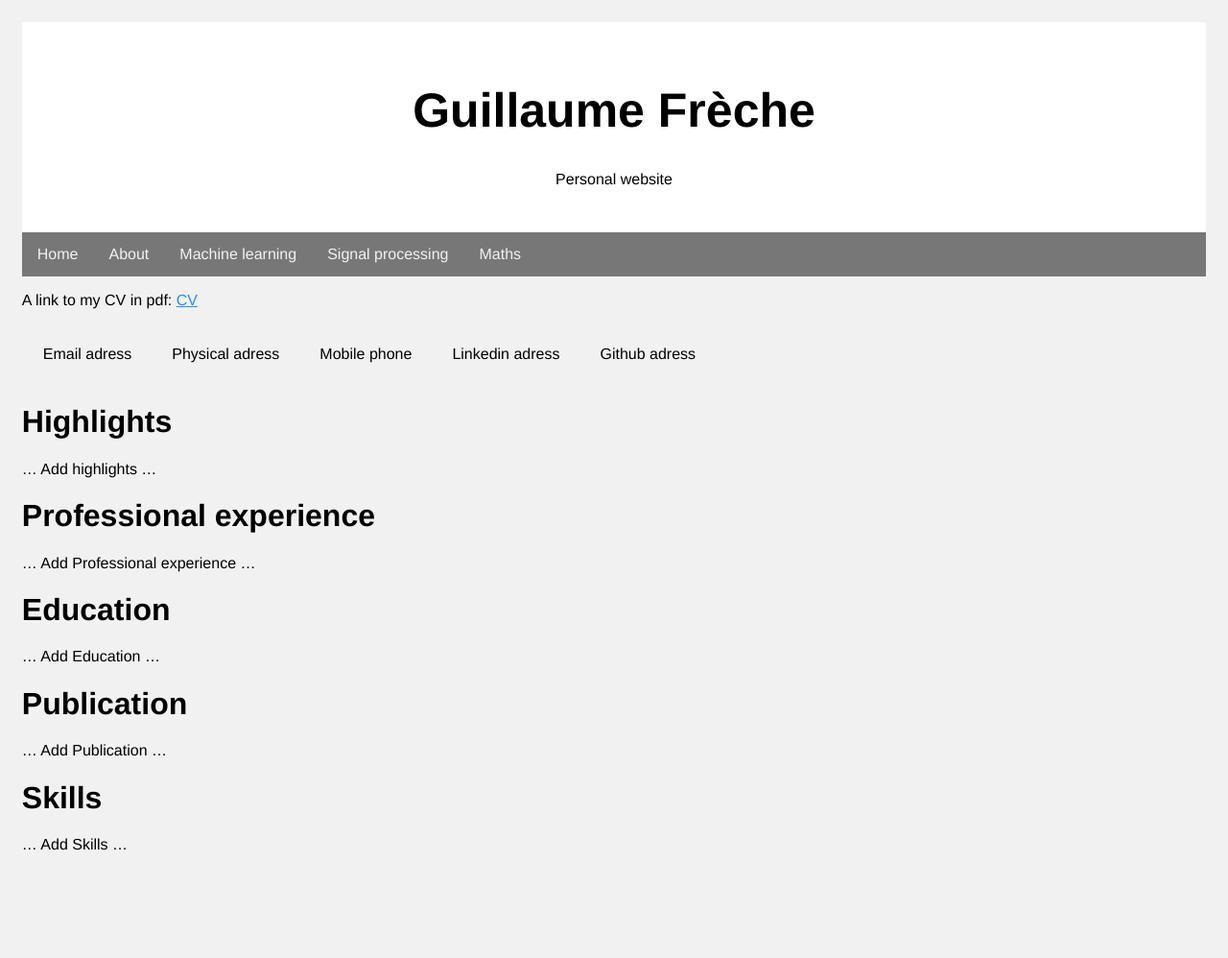
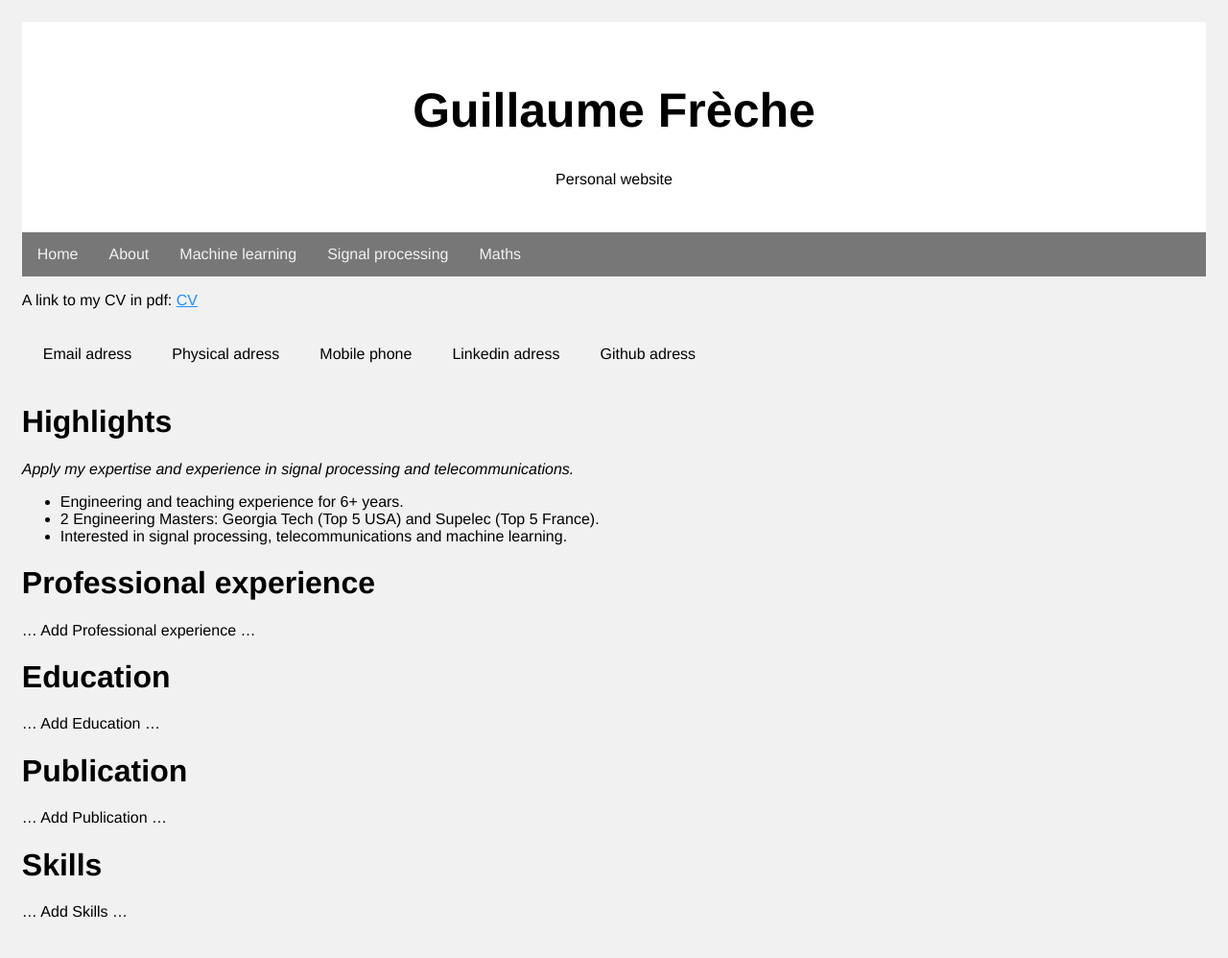
Before and after one commit to grfreche/grfreche.github.io, a Jekyll site: the page built from about.md, in a window 1280 px wide. Shown: the whole page at 96% size. Built offline with Jekyll 4.4.1, drawn with Linux system fonts in a browser that asks for light colours; before the commit the page ends 928 px from its top, so only the background shows below that.

Commit message:
Update about.md

```diff
--- a/about.md
+++ b/about.md
@@ -20,7 +20,11 @@ A link to my CV in pdf: <a href="https://grfreche.github.io/pdfs/Resume_2019.pdf
 
 # Highlights
 
-... Add highlights ...
+*Apply my expertise and experience in signal processing and telecommunications.*
+
+* Engineering and teaching experience for 6+ years.
+* 2 Engineering Masters: Georgia Tech (Top 5 USA) and Supelec (Top 5 France).
+* Interested in signal processing, telecommunications and machine learning.
 
 # Professional experience
 
```
